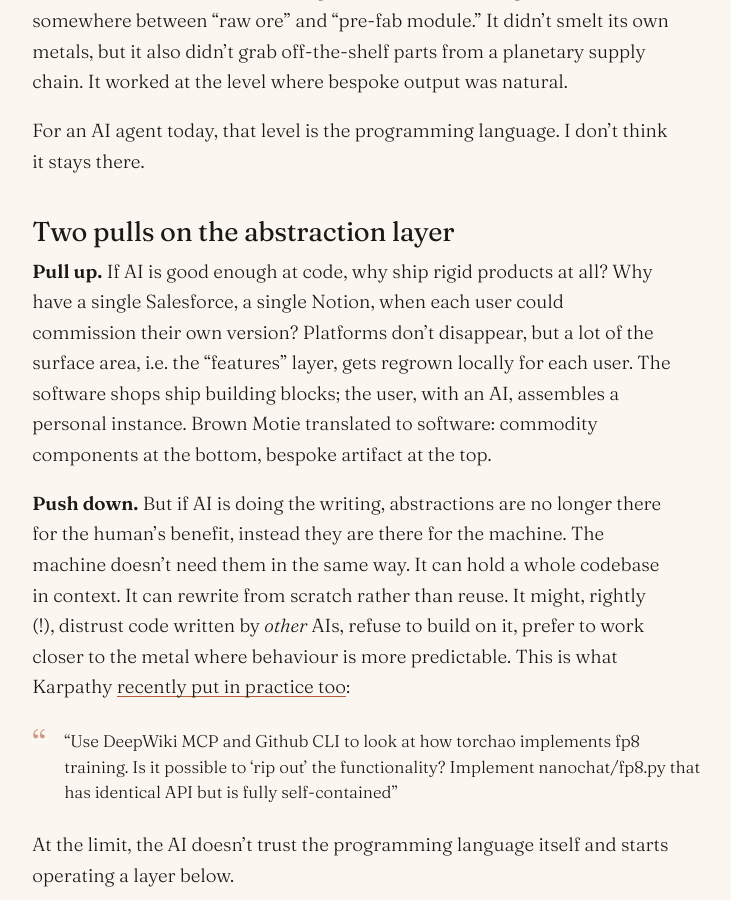
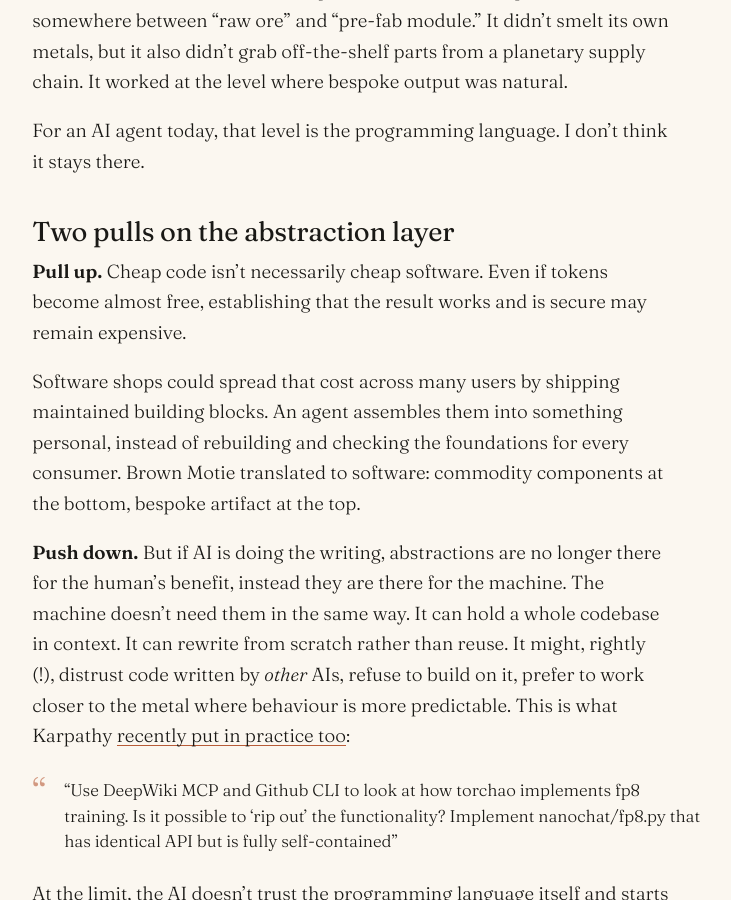
Before and after one commit to musically-ut/musically-ut.github.io, a Jekyll site: the page built from _posts/2026-06-02-the-mote-in-ais-eye.md, in a window 1280 px wide and 900 px high, scrolled down 875 px. Shown: the whole window, without its empty margins (163-894 px from the left). Built offline with Jekyll 4.4.1, drawn with Linux system fonts in a browser that asks for light colours; nearby versions of some CDN libraries.

Commit message:
Strengthen economic argument for reusable AI building blocks

```diff
--- a/_posts/2026-06-02-the-mote-in-ais-eye.md
+++ b/_posts/2026-06-02-the-mote-in-ais-eye.md
@@ -23,8 +23,9 @@
 
 ## Two pulls on the abstraction layer
 
-**Pull up.** If AI is good enough at code, why ship rigid products at all? Why have a single Salesforce, a single Notion, when each user could commission their own version? Platforms don't disappear, but a lot of the surface area, i.e. the "features" layer, gets regrown locally for each user.
-The software shops ship building blocks; the user, with an AI, assembles a personal instance. Brown Motie translated to software: commodity components at the bottom, bespoke artifact at the top.
+**Pull up.** Cheap code isn't necessarily cheap software. Even if tokens become almost free, establishing that the result works and is secure may remain expensive.
+
+Software shops could spread that cost across many users by shipping maintained building blocks. An agent assembles them into something personal, instead of rebuilding and checking the foundations for every consumer. Brown Motie translated to software: commodity components at the bottom, bespoke artifact at the top.
 
 **Push down.** But if AI is doing the writing, abstractions are no longer there for the human's benefit, instead they are there for the machine. The machine doesn't need them in the same way. It can hold a whole codebase in context. It can rewrite from scratch rather than reuse. It might, rightly (!), distrust code written by *other* AIs, refuse to build on it, prefer to work closer to the metal where behaviour is more predictable. This is what Karpathy [recently put in practice too](https://x.com/karpathy/status/2021633574089416993):
 
```
